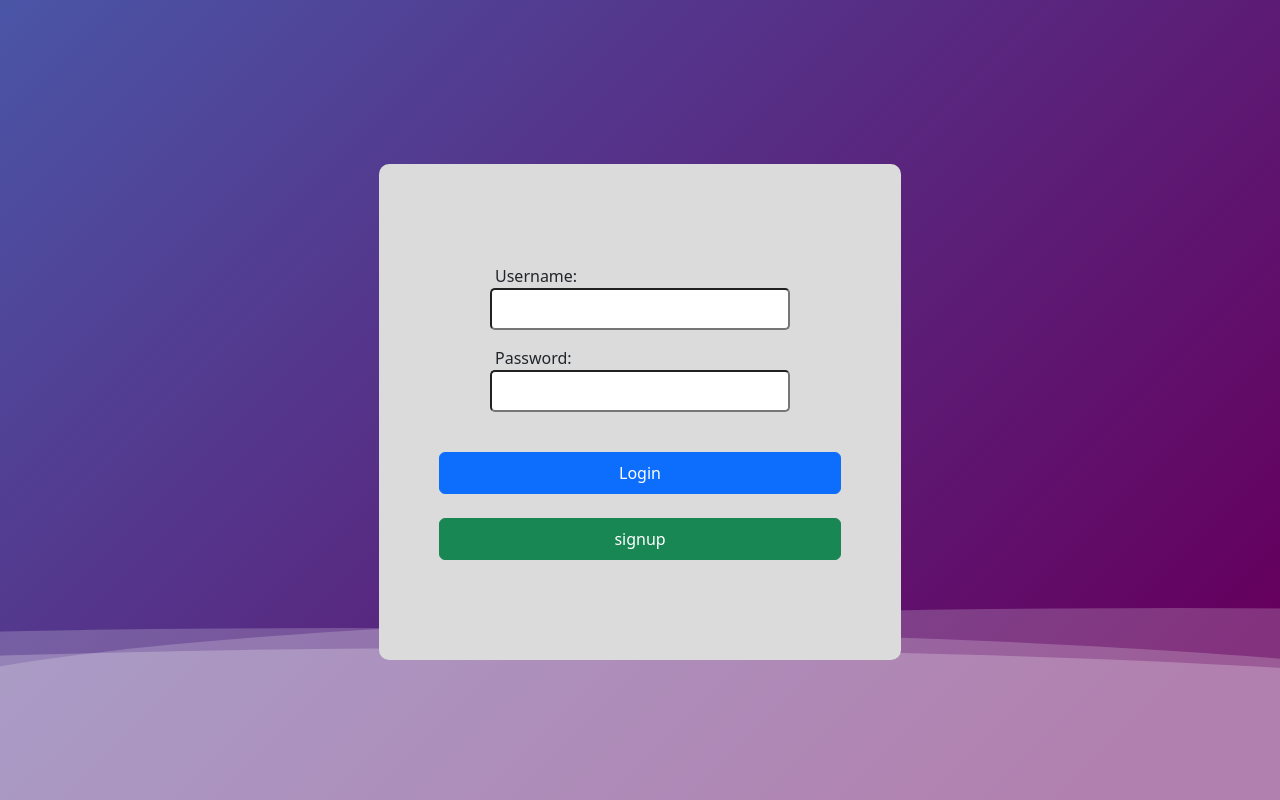
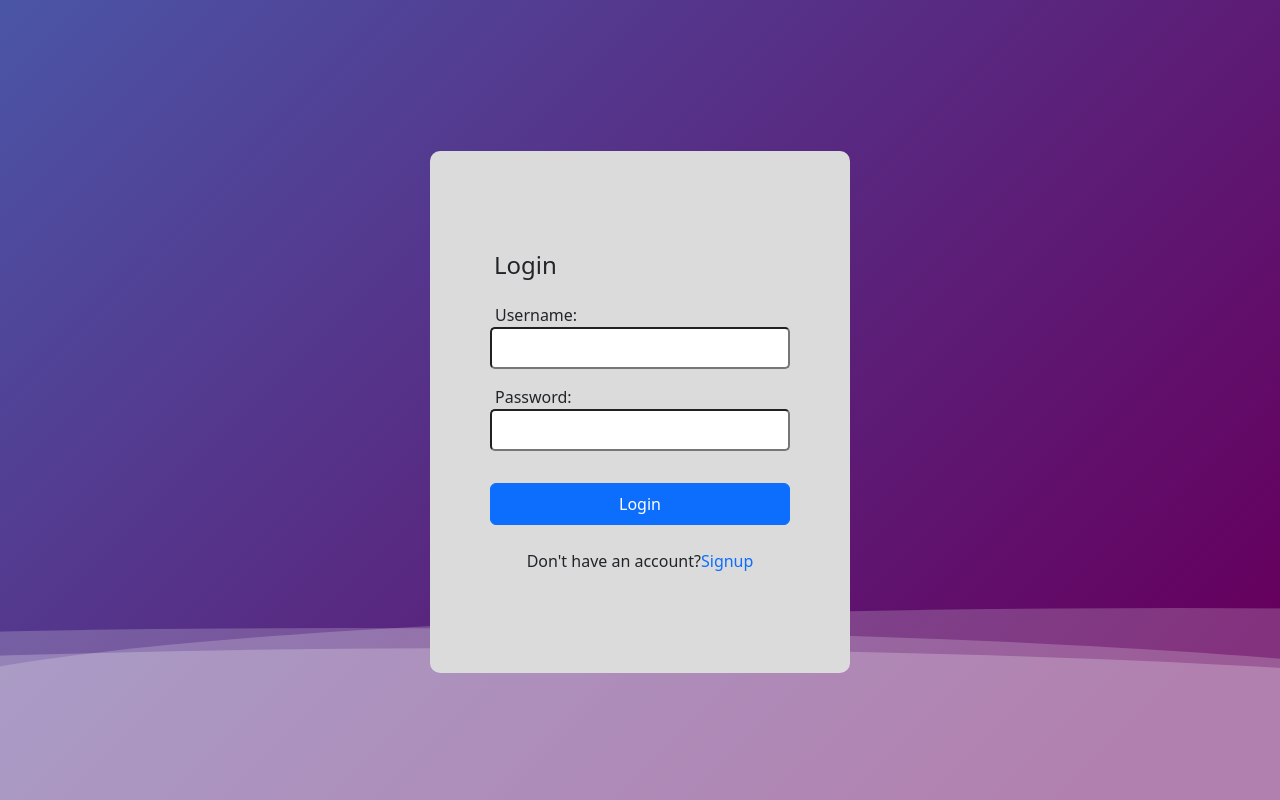
Before and after one commit to mhk8691/weblog, a Django app: page /signin/ in a window 1280 px wide. Run offline with Django 5.2, Linux system fonts and the light colour scheme.

Commit message:
signin and signup update

```diff
--- a/backend/weblog/User/templates/login.html
+++ b/backend/weblog/User/templates/login.html
@@ -15,16 +15,19 @@
 <div class="container mt-4 d-flex justify-content-center">
   <div class="row px-5">
     <form action="" method="post" class="d-flex align-items-center flex-column">
+      <h4 class="mb-4 align-self-start ps-1">Login</h4>
       {% csrf_token %} {{form.as_p}}
       <div class="w-100">
-        <button class="btn btn-primary w-100 mt-4 py-2">Login</button>
+        <button class="btn btn-primary w-100 mt-3 py-2">Login</button>
+      </div>
+      <div class="mt-4">
+        <span
+          >Don't have an account?<a href="{% url 'signup'  %}" class="mt-4 py-2"
+            >Signup</a
+          ></span
+        >
       </div>
     </form>
-    <div class="">
-      <a href="{% url 'signup'  %}" class="btn btn-success w-100 mt-4 py-2"
-        >signup</a
-      >
-    </div>
   </div>
 </div>
 
```
Also changed, not shown: backend/weblog/User/templates/signup.html (+9 -1 lines).
